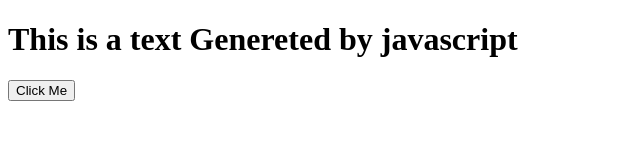
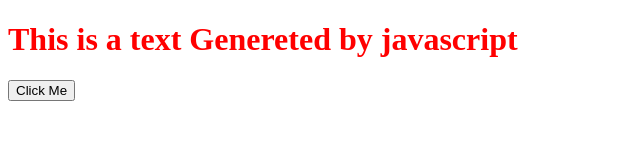
Before and after one commit to naseer12ahmad/genashtim, a plain HTML site: page index.html in a window 1280 px wide. Both pictures are taken after a click on the button "Click Me". Shown: the whole page, without its empty margins (0-640 px from the left). Drawn offline with Linux system fonts and the light colour scheme.

Commit message:
Updated the code

```diff
--- a/index.html
+++ b/index.html
@@ -19,6 +19,7 @@
 
     myBtn.addEventListener("click", function() {
         myHeading.innerHTML = "This is a text Genereted by javascript"
+        myHeading.style.color = "red"
     })
 
 
```
